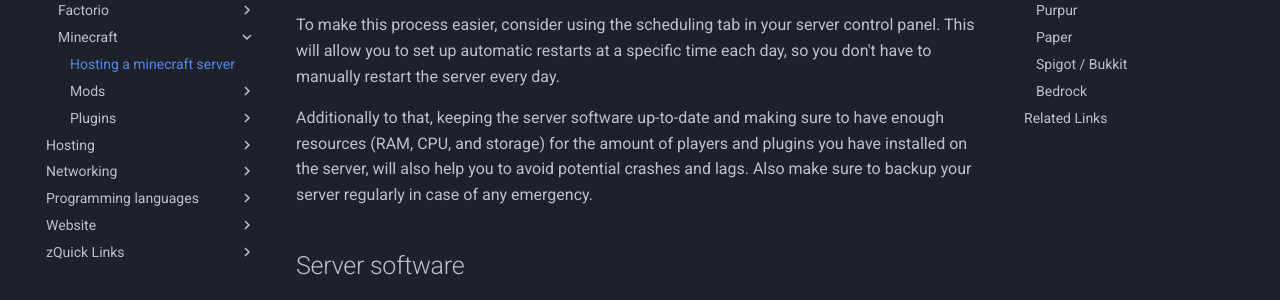
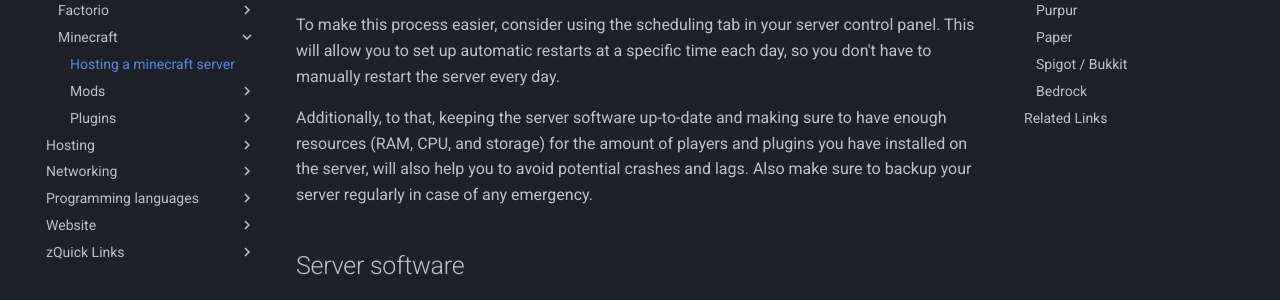
Before and after one commit to DeeKahy/OtterDocs, an MkDocs documentation site: the page built from docs/Games/Minecraft/Hosting-a-minecraft-server.md, in a window 1280 px wide and 900 px high, scrolled down 327 px. Shown: the part 152-452 px from the top of the window. Built offline with MkDocs 1.6.1 and Material for MkDocs 9.7.7, drawn with Linux system fonts in a browser that asks for light colours; comment, search, counter and statistics services are not loaded.

```diff
--- a/docs/Games/Minecraft/Hosting-a-minecraft-server.md
+++ b/docs/Games/Minecraft/Hosting-a-minecraft-server.md
@@ -8,7 +8,7 @@
 
 To make this process easier, consider using the scheduling tab in your server control panel. This will allow you to set up automatic restarts at a specific time each day, so you don't have to manually restart the server every day.
 
-Additionally to that, keeping the server software up-to-date and making sure to have enough resources (RAM, CPU, and storage) for the amount of players and plugins you have installed on the server, will also help you to avoid potential crashes and lags. Also make sure to backup your server regularly in case of any emergency.
+Additionally, to that, keeping the server software up-to-date and making sure to have enough resources (RAM, CPU, and storage) for the amount of players and plugins you have installed on the server, will also help you to avoid potential crashes and lags. Also make sure to backup your server regularly in case of any emergency.
 
 ## Server software
 
```
